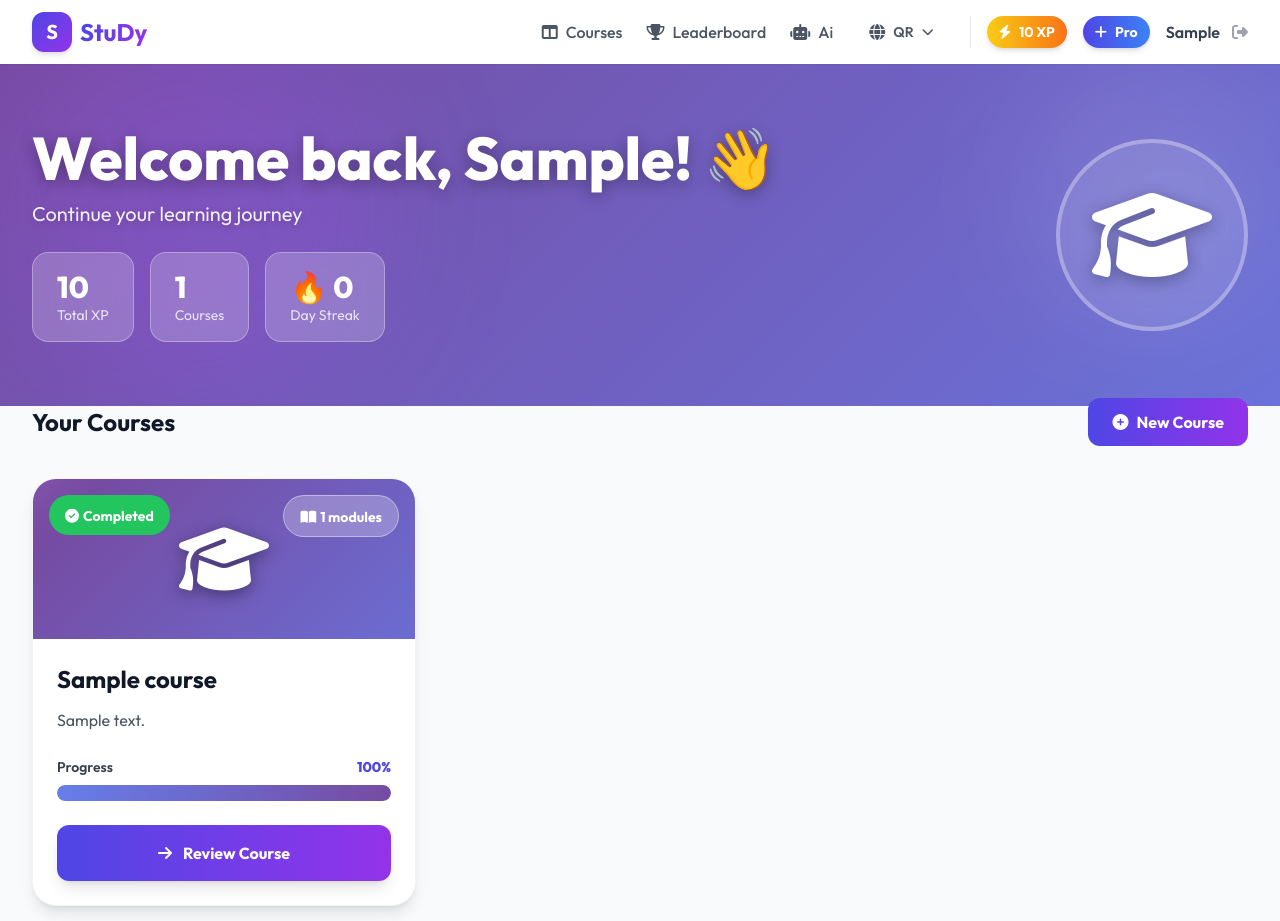
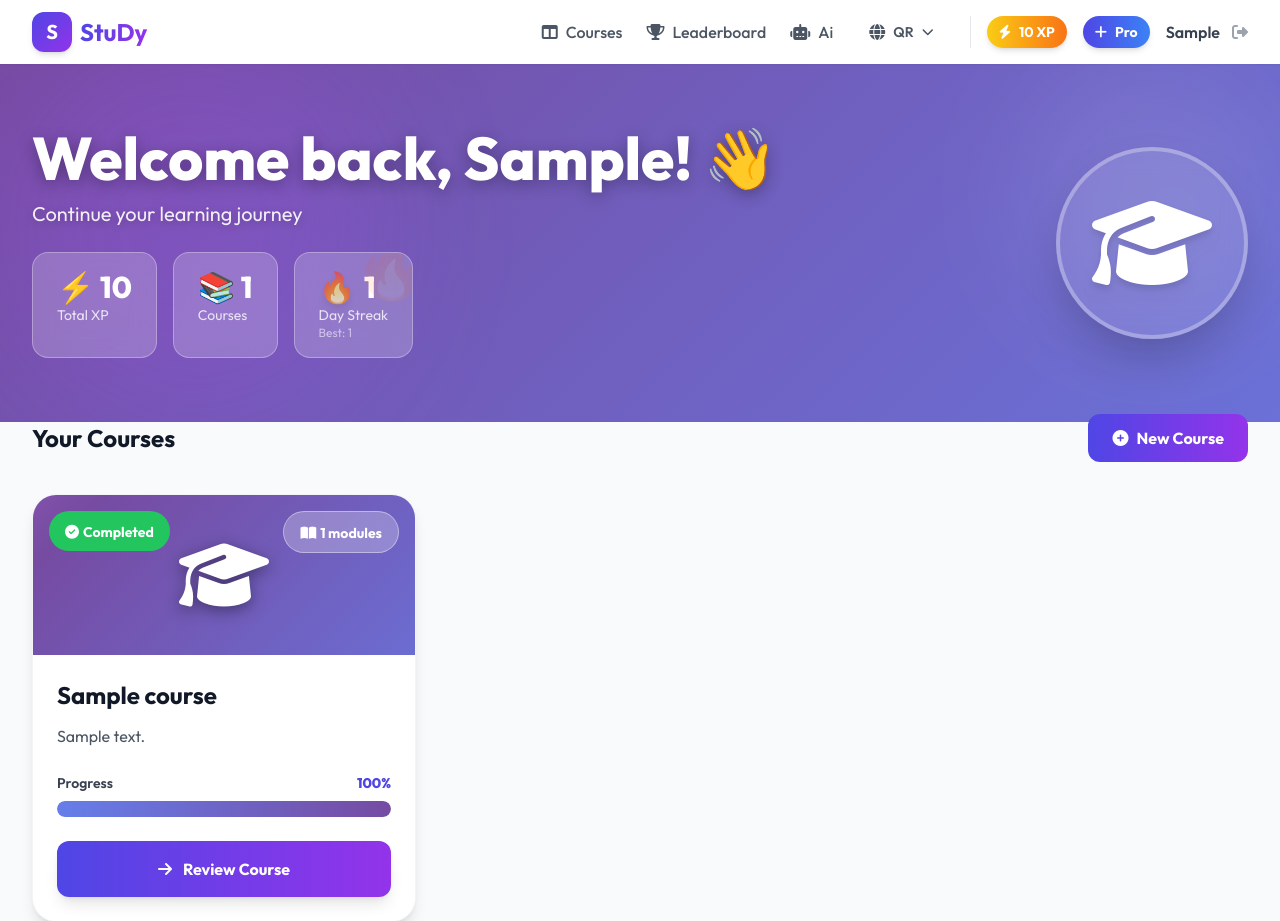
Before and after one commit to aza4k/study, a Django app: page /dashboard/ in a window 1280 px wide. Shown: the top 921 px of the page. Run offline with Django 5.2, Linux system fonts and the light colour scheme; a user stored in the database is signed in; tables that the repository leaves empty hold one stand-in row (values such as "Sample post"); some libraries are stand-ins or nearby versions.

Commit message:
added Streak counter

```diff
--- a/config/settings.py
+++ b/config/settings.py
@@ -52,7 +52,8 @@ MIDDLEWARE = [
     'django.middleware.common.CommonMiddleware',
     'django.middleware.csrf.CsrfViewMiddleware',
     'django.contrib.auth.middleware.AuthenticationMiddleware',
-    'core.middleware.UserLanguageMiddleware', # Custom middleware for user language - must be after Auth
+    'core.middleware.UserLanguageMiddleware',
+    'core.middleware.StreakMiddleware',
     'django.contrib.messages.middleware.MessageMiddleware',
     'django.middleware.clickjacking.XFrameOptionsMiddleware',
 ]
--- a/core/middleware.py
+++ b/core/middleware.py
@@ -14,3 +14,21 @@ class UserLanguageMiddleware:
 
         response = self.get_response(request)
         return response
+
+from .models import UserStreak
+
+class StreakMiddleware:
+    def __init__(self, get_response):
+        self.get_response = get_response
+
+    def __call__(self, request):
+        if request.user.is_authenticated:
+            # Xatolik bo'lmasligi uchun try-except qo'shamiz
+            try:
+                streak, created = UserStreak.objects.get_or_create(user=request.user)
+                streak.update_streak()
+            except Exception as e:
+                print(f"Streak update error: {e}")
+
+        response = self.get_response(request)
+        return response
--- a/core/models.py
+++ b/core/models.py
@@ -95,3 +95,46 @@ class ChatMessage(models.Model):
 
     def __str__(self):
         return f"{self.user.username} - {'User' if self.is_user else 'Bot'}: {self.message[:50]}"
+
+
+from django.db import models
+from django.conf import settings
+from django.utils import timezone
+from datetime import timedelta
+
+# ... boshqa modellaringiz (Course, Lesson va h.k.) ...
+
+class UserStreak(models.Model):
+    # User so'zini settings.AUTH_USER_MODEL ga almashtiramiz
+    user = models.OneToOneField(settings.AUTH_USER_MODEL, on_delete=models.CASCADE, related_name='streak')
+    current_streak = models.IntegerField(default=0)
+    last_activity = models.DateField(default=timezone.now)
+    max_streak = models.IntegerField(default=0)
+
+    def update_streak(self):
+        today = timezone.now().date()
+
+        # Agar bugun allaqachon kirgan bo'lsa, hech narsa qilmaymiz
+        if self.last_activity == today:
+            return
+
+        # Agar oxirgi faollik kecha bo'lsa, streakni davom ettiramiz
+        if self.last_activity == today - timedelta(days=1):
+            self.current_streak += 1
+        else:
+            # Agar bir kundan ko'p o'tkazib yuborgan bo'lsa (va bu yangi user bo'lmasa)
+            # Yangi userlar uchun (default=now) bo'lgani uchun tekshiramiz:
+            if self.current_streak > 0:
+                self.current_streak = 1
+            else:
+                self.current_streak = 1 # Birinchi marta boshlash
+
+        # Rekordni yangilash
+        if self.current_streak > self.max_streak:
+            self.max_streak = self.current_streak
+
+        self.last_activity = today
+        self.save()
+
+    def __str__(self):
+        return f"{self.user} - {self.current_streak} kun"
--- a/core/views.py
+++ b/core/views.py
@@ -17,7 +17,7 @@ import json
 import re
 from django.views.generic import TemplateView
 from django.contrib.auth import get_user_model
-
+from .models import UserStreak
 User = get_user_model()
 # Helper to get user XP
 def get_user_xp(user):
@@ -170,6 +170,9 @@ class DashboardView(LoginRequiredMixin, ListView):
     def get_context_data(self, **kwargs):
         context = super().get_context_data(**kwargs)
         context['user_xp'] = get_user_xp(self.request.user)
+
+        streak_obj, created = UserStreak.objects.get_or_create(user=self.request.user)
+        context['streak'] = streak_obj
 
         # Calculate progress for each course
         for course in context['courses']:
--- a/templates/dashboard.html
+++ b/templates/dashboard.html
@@ -51,31 +51,60 @@
         <div class="flex flex-col md:flex-row items-center justify-between gap-8">
             <div>
                 <h1 class="text-5xl md:text-6xl font-black mb-3" style="text-shadow: 0 4px 16px rgba(0,0,0,0.3);">
-                    {% trans "Welcome back," %} {{ user.first_name }}! 👋
+                    {% trans "Welcome back," %} {{ user.first_name|default:user.username }}! 👋
                 </h1>
                 <p class="text-xl text-white/90 mb-6" style="text-shadow: 0 2px 8px rgba(0,0,0,0.2);">
                     {% trans "Continue your learning journey" %}
                 </p>
+
+                <!-- STATISTIKA KARTALARI -->
                 <div class="flex flex-wrap gap-4">
-                    <div class="bg-white/20 backdrop-blur-md rounded-2xl px-6 py-4 border border-white/30">
-                        <div class="text-3xl font-black">{{ user_xp|default:0 }}</div>
+
+                    <!-- XP Card -->
+                    <div class="bg-white/20 backdrop-blur-md rounded-2xl px-6 py-4 border border-white/30 hover:bg-white/30 transition duration-300">
+                        <div class="text-3xl font-black flex items-center gap-2">
+                            ⚡ {{ user_xp|default:0 }}
+                        </div>
                         <div class="text-sm text-white/80">Total XP</div>
                     </div>
-                    <div class="bg-white/20 backdrop-blur-md rounded-2xl px-6 py-4 border border-white/30">
-                        <div class="text-3xl font-black">{{ courses|length }}</div>
+
+                    <!-- Courses Card -->
+                    <div class="bg-white/20 backdrop-blur-md rounded-2xl px-6 py-4 border border-white/30 hover:bg-white/30 transition duration-300">
+                        <div class="text-3xl font-black flex items-center gap-2">
+                            📚 {{ courses|length }}
+                        </div>
                         <div class="text-sm text-white/80">{% trans "Courses" %}</div>
                     </div>
-                    <div class="bg-white/20 backdrop-blur-md rounded-2xl px-6 py-4 border border-white/30">
-                        <div class="text-3xl font-black">🔥 0</div>
-                        <div class="text-sm text-white/80">Day Streak</div>
+
+                    <!-- STREAK CARD (Yangilangan qism) -->
+                    <div class="bg-white/20 backdrop-blur-md rounded-2xl px-6 py-4 border border-white/30 hover:bg-white/30 transition duration-300 group relative overflow-hidden">
+                        <!-- Orqa fondagi olov effekti (optional) -->
+                        <div class="absolute -right-4 -top-4 text-6xl opacity-10 group-hover:opacity-20 transition">🔥</div>
+
+                        <div class="text-3xl font-black flex items-center gap-2">
+                            <!-- Olov yonib turishi uchun animatsiya qo'shildi -->
+                            <span class="{% if streak.current_streak > 0 %}animate-pulse drop-shadow-lg text-orange-300{% endif %}">
+                                🔥
+                            </span>
+                            {{ streak.current_streak|default:0 }}
+                        </div>
+
+                        <div class="text-sm text-white/80">
+                            Day Streak
+                            <!-- Agar rekord bo'lsa, kichkina qilib ko'rsatish -->
+                            {% if streak.max_streak > 0 %}
+                                <span class="text-xs opacity-70 block">Best: {{ streak.max_streak }}</span>
+                            {% endif %}
+                        </div>
                     </div>
+
                 </div>
             </div>
+
+            <!-- O'ng tomondagi ikonka -->
             <div class="hidden md:block">
-                <div
-                    class="w-48 h-48 bg-white/10 backdrop-blur-md rounded-full flex items-center justify-center border-4 border-white/30">
-                    <i class="fas fa-graduation-cap text-8xl text-white"
-                        style="text-shadow: 0 4px 16px rgba(0,0,0,0.3);"></i>
+                <div class="w-48 h-48 bg-white/10 backdrop-blur-md rounded-full flex items-center justify-center border-4 border-white/30 shadow-2xl">
+                    <i class="fas fa-graduation-cap text-8xl text-white drop-shadow-lg"></i>
                 </div>
             </div>
         </div>
```
Also changed, not shown: core/migrations/0004_userstreak.py (added).
